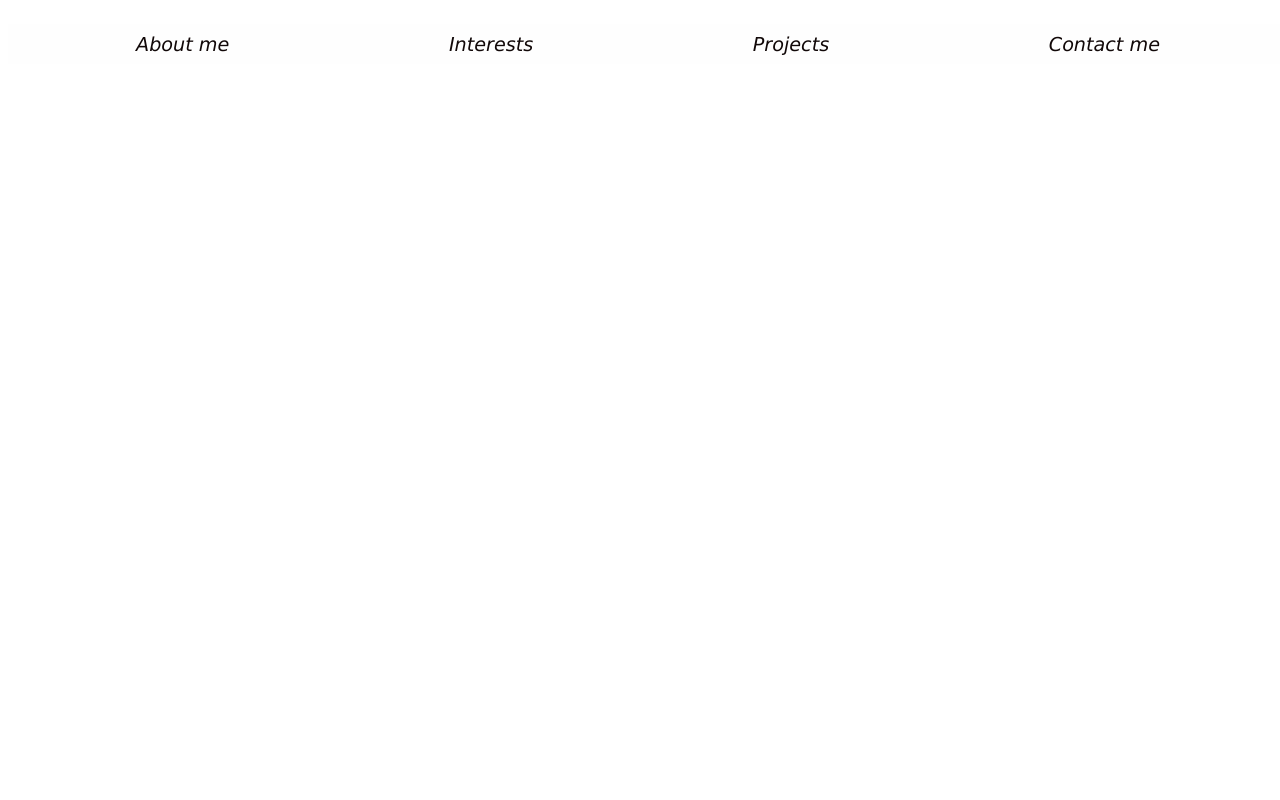
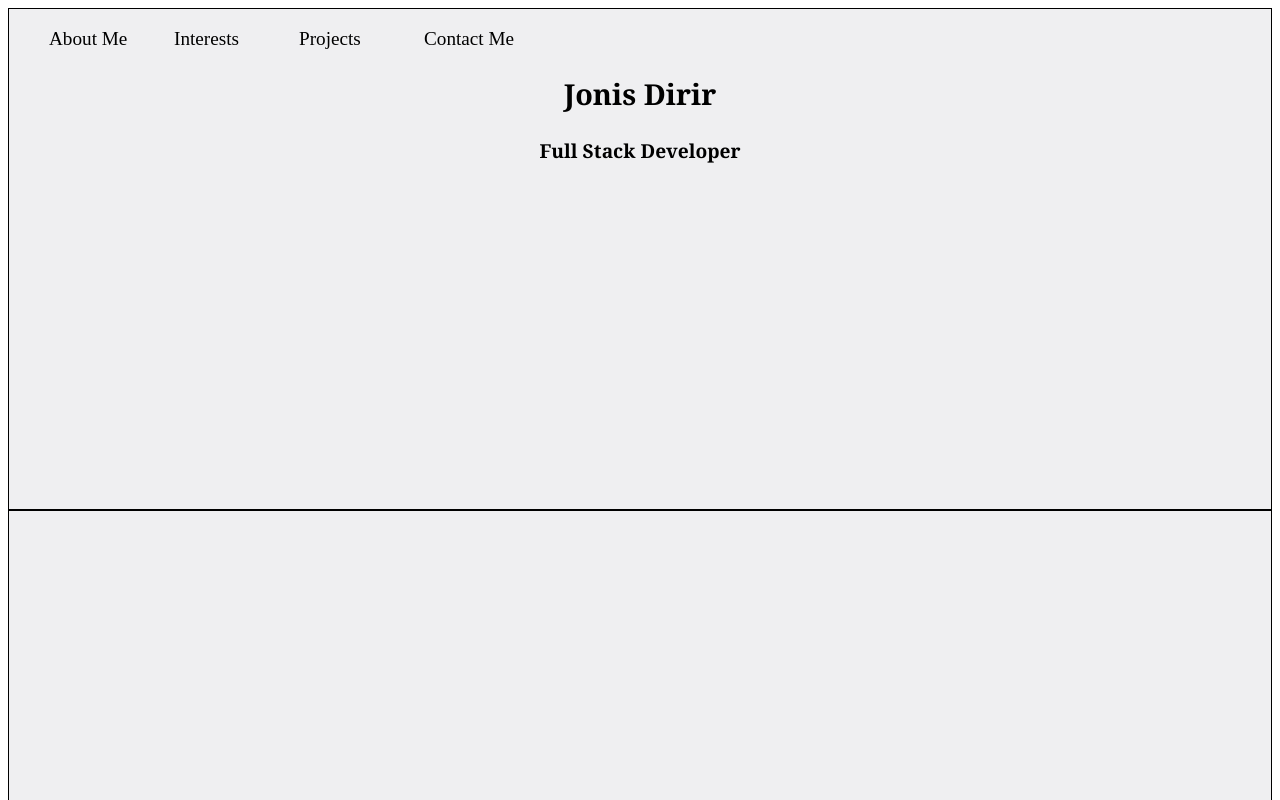
Before and after one commit to JonisD/personal-portfolio-, a plain HTML site: page index.html in a window 1280 px wide. Shown: the top 800 px of the page. Drawn offline with Linux system fonts and the light colour scheme.

Commit message:
nav bar change

```diff
--- a/assets/css/styles.css
+++ b/assets/css/styles.css
@@ -1,38 +1,35 @@
- {
-  margin: 0;
-  padding: 0;
-  box-sizing: border-box;
+section {
+  height: 500px;
+  background-color: rgb(239, 239, 241);
+  border: solid black 1px;
 }
 
-.nav-bar {
-  position: absolute;
-  width: 100%;
-  background-color: rgb(255, 255, 255);
+.hero {
+  background-color:rgb(255, 255, 255)
+  height: 100vh;
 }
 
-a {
-  text-decoration: dashed;
-  color: rgb(17, 8, 8);
+.nav{
+    display: flex;
+    justify-content: space-between;
 }
 
-ul {
-  display: flex;
-  background-color: rgb(254, 254, 254);
-  align-items: center;
-  list-style: none;
-  justify-content: space-between;
-  padding: 0 10%;
-  height: 5vh;
+ul{
+   list-style-type: none;
+   display: flex;
+   width: 500px;
+   justify-content: space-between;
+   font-size: larger;
 }
 
-li a {
-  display: block;
-  text-decoration: none;
-  font-size: larger;
-  font-family: Verdana, Geneva, Tahoma, sans-serif;
-  font-style: italic;
+li{
+    width: 200px;
+    text-decoration: none;
 }
 
-.mobile-nav {
-  display: none;
+.hero-text{
+    text-align: center;
+    font-size: larger;
+    font-weight: bold;
+    font-family: Cambria, Cochin, Georgia, Times, 'Times New Roman', serif;
 }
--- a/index.html
+++ b/index.html
@@ -9,21 +9,25 @@
     <title>My professional portfolio</title>
   </head>
   <body>
-    <!-- Navbar  -->
-    <section id="nav">
-      <div class="nav-bar">
-        <div class="links">
-          <ul>
-            <li><a href="About me" id="About me">About me</a></li>
-            <li><a href="Interests" id="Interests">Interests</a></li>
-            <li><a href="Projects" id="Projects">Projects</a></li>
-            <li><a href="Contact me" id="Contact me">Contact me</a></li>
-          </ul>
-        </div>
+    <section class="hero">
+      <nav>
+        <ul>
+          <li>About Me</li>
+          <li>Interests</li>
+          <li>Projects</li>
+          <li>Contact Me</li>
+        </ul>
+      </nav>
+      <div class="hero-text">
+        <h1>Jonis Dirir</h1>
+        <p>Full Stack Developer</p>
       </div>
     </section>
-    <!-- End of the navbar -->
 
-    <!-- Banner section -->
+    <section></section>
+
+    <section></section>
+
+    <footer></footer>
   </body>
 </html>
```
Also changed, not shown: 2 other files.
